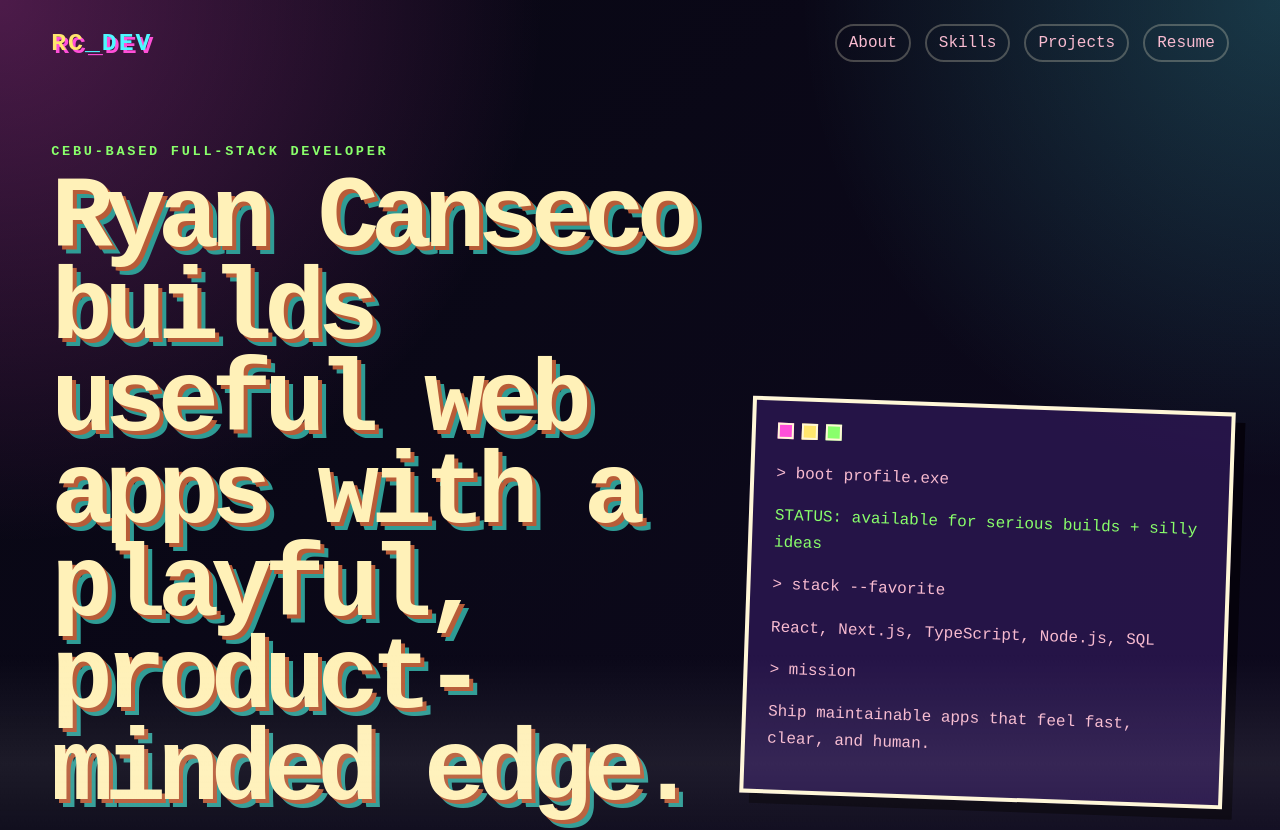
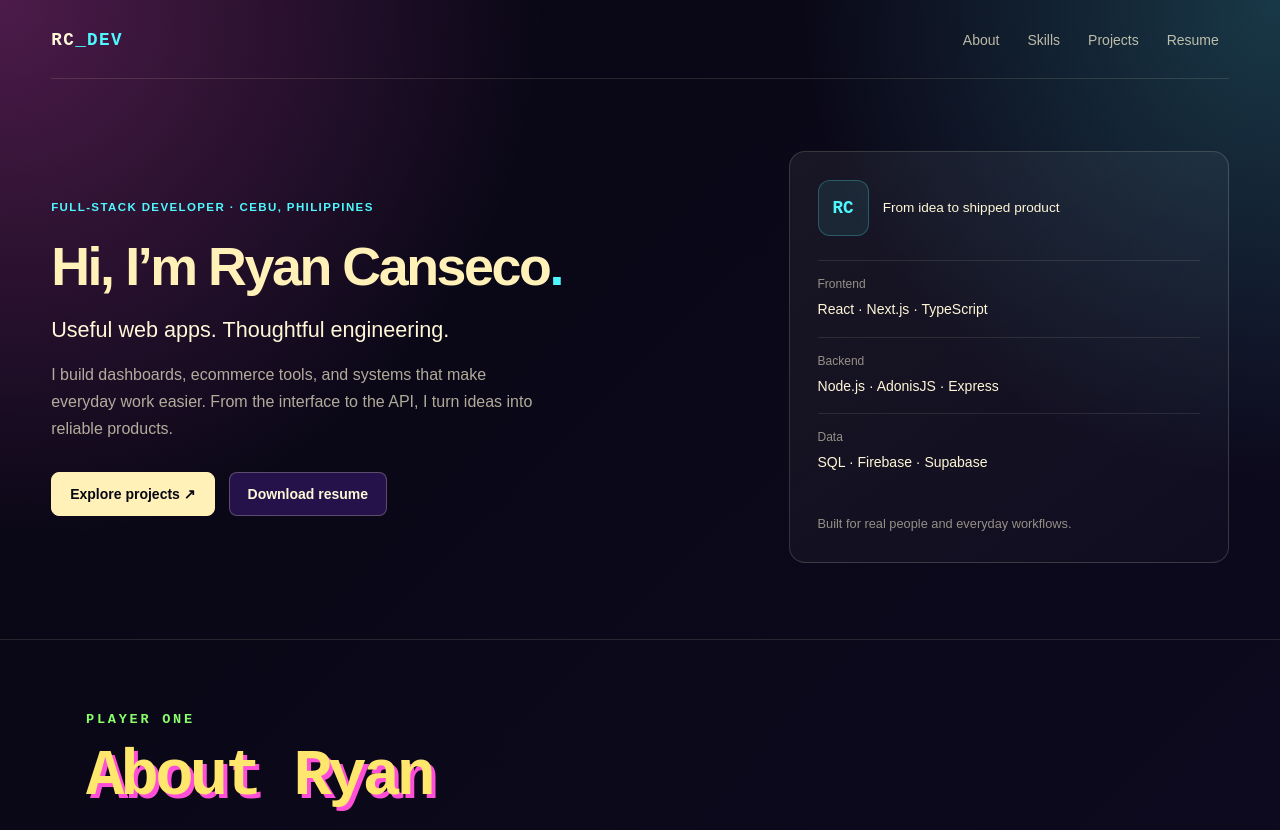
Before and after one commit to chixka000/ryan-portfolio, a Next.js app: page / in a window 1280 px wide. Shown: the top 830 px of the page. Built offline with nearby package versions, Linux system fonts and the light colour scheme.

Commit message:
Redesign hero with compact typography and cleaner layout

```diff
--- a/app/globals.css
+++ b/app/globals.css
@@ -45,9 +45,10 @@ main {
 }
 
 .hero {
-  min-height: 100vh;
-  padding: 24px clamp(18px, 4vw, 72px) 80px;
+  padding: 24px clamp(18px, 4vw, 72px) 76px;
   position: relative;
+  font-family: Arial, Helvetica, sans-serif;
+  border-bottom: 1px solid rgba(255, 247, 215, 0.12);
 }
 
 .scanline {
@@ -70,14 +71,16 @@ main {
   max-width: 1180px;
   position: relative;
   z-index: 2;
+  padding-bottom: 22px;
+  border-bottom: 1px solid rgba(255, 247, 215, 0.12);
 }
 
 .brand {
-  color: var(--yellow);
-  font-size: clamp(1.2rem, 2vw, 1.55rem);
+  color: var(--text);
+  font-size: 1.1rem;
   font-weight: 900;
   letter-spacing: 0.08em;
-  text-shadow: 3px 3px 0 var(--pink);
+  font-family: "Courier New", Courier, monospace;
 }
 
 .brand span {
@@ -87,15 +90,14 @@ main {
 .nav div {
   display: flex;
   flex-wrap: wrap;
-  gap: 14px;
+  gap: 8px;
   justify-content: flex-end;
 }
 
 .nav a:not(.brand) {
-  border: 2px solid rgba(255, 247, 215, 0.25);
-  border-radius: 999px;
-  color: var(--muted);
-  padding: 8px 12px;
+  color: rgba(255, 247, 215, 0.72);
+  font-size: 0.875rem;
+  padding: 8px 10px;
 }
 
 .nav a:not(.brand):hover {
@@ -106,9 +108,9 @@ main {
 .heroGrid {
   align-items: center;
   display: grid;
-  gap: 42px;
-  grid-template-columns: minmax(0, 1.15fr) minmax(320px, 0.85fr);
-  margin: 82px auto 0;
+  gap: clamp(28px, 5vw, 72px);
+  grid-template-columns: minmax(0, 1.3fr) minmax(300px, 0.85fr);
+  margin: 72px auto 0;
   max-width: 1180px;
 }
 
@@ -128,14 +130,31 @@ p {
   margin-top: 0;
 }
 
-h1 {
+.hero h1 {
   color: var(--headline);
-  font-size: clamp(3rem, 8vw, 6.8rem);
-  letter-spacing: -0.08em;
-  line-height: 0.9;
-  margin-bottom: 26px;
-  max-width: 980px;
-  text-shadow: 4px 4px 0 var(--headline-shadow), 8px 8px 0 var(--headline-glow);
+  font-size: clamp(2rem, 4.2vw, 3.5rem);
+  letter-spacing: -0.045em;
+  line-height: 1.12;
+  margin-bottom: 18px;
+  max-width: 600px;
+}
+
+.hero h1 span {
+  color: var(--cyan);
+}
+
+.hero .eyebrow {
+  color: var(--cyan);
+  font-size: 0.72rem;
+  letter-spacing: 0.12em;
+  line-height: 1.6;
+  margin-bottom: 20px;
+}
+
+.heroTagline {
+  font-size: clamp(1.1rem, 2vw, 1.35rem);
+  line-height: 1.5;
+  margin-bottom: 14px;
 }
 
 h2 {
@@ -152,10 +171,90 @@ h3 {
 }
 
 .intro {
-  color: var(--muted);
-  font-size: clamp(1rem, 2vw, 1.25rem);
+  color: rgba(255, 247, 215, 0.68);
+  font-size: 1rem;
   line-height: 1.7;
-  max-width: 760px;
+  max-width: 490px;
+}
+
+.hero .button {
+  border: 1px solid rgba(255, 247, 215, 0.25);
+  border-radius: 8px;
+  box-shadow: none;
+  font-size: 0.875rem;
+  font-weight: 600;
+  padding: 13px 18px;
+  text-transform: none;
+}
+
+.hero .button.primary {
+  background: var(--headline);
+  color: var(--bg-deep);
+  border-color: var(--headline);
+}
+
+.hero .button:hover {
+  box-shadow: none;
+  transform: translateY(-2px);
+}
+
+.hero a:focus-visible {
+  outline: 2px solid var(--cyan);
+  outline-offset: 5px;
+}
+
+.heroProfile {
+  background: linear-gradient(145deg, rgba(255, 255, 255, 0.06), rgba(255, 255, 255, 0.02));
+  border: 1px solid rgba(255, 247, 215, 0.16);
+  border-radius: 16px;
+  padding: 28px;
+}
+
+.profileHeader {
+  align-items: center;
+  display: flex;
+  gap: 14px;
+  font-size: 0.85rem;
+  line-height: 1.5;
+}
+
+.profileMonogram {
+  background: rgba(79, 248, 255, 0.08);
+  border: 1px solid rgba(79, 248, 255, 0.25);
+  border-radius: 12px;
+  color: var(--cyan);
+  font-family: "Courier New", Courier, monospace;
+  font-size: 1.1rem;
+  font-weight: 700;
+  padding: 14px;
+}
+
+.profileDetails {
+  margin: 24px 0;
+}
+
+.profileDetails div {
+  border-top: 1px solid rgba(255, 247, 215, 0.1);
+  padding: 16px 0;
+}
+
+.profileDetails dt {
+  color: rgba(255, 247, 215, 0.55);
+  font-size: 0.75rem;
+  margin-bottom: 7px;
+}
+
+.profileDetails dd {
+  font-size: 0.875rem;
+  line-height: 1.6;
+  margin: 0;
+}
+
+.profileNote {
+  color: rgba(255, 247, 215, 0.55);
+  font-size: 0.8rem;
+  line-height: 1.6;
+  margin-bottom: 0;
 }
 
 .ctaRow {
@@ -549,12 +648,31 @@ footer a {
     margin-top: 54px;
   }
 
-  h1 {
-    text-shadow: 3px 3px 0 var(--pink), 6px 6px 0 var(--cyan);
+  .terminal {
+    transform: none;
+  }
+}
+
+@media (max-width: 540px) {
+  .hero {
+    padding-bottom: 48px;
   }
 
-  .terminal {
-    transform: none;
+  .nav div {
+    justify-content: flex-start;
+    gap: 4px;
+  }
+
+  .nav a:not(.brand) {
+    padding: 8px 8px 8px 0;
+  }
+
+  .heroGrid {
+    margin-top: 36px;
+  }
+
+  .heroProfile {
+    padding: 22px;
   }
 }
 
--- a/app/page.tsx
+++ b/app/page.tsx
@@ -185,7 +185,6 @@ export default function Home() {
   return (
     <main>
       <section className="hero" id="top">
-        <div className="scanline" />
         <nav className="nav" aria-label="Main navigation">
           <a href="#top" className="brand">
             RC<span>_DEV</span>
@@ -200,18 +199,16 @@ export default function Home() {
 
         <div className="heroGrid">
           <div className="heroCopy">
-            <p className="eyebrow">Cebu-based full-stack developer</p>
-            <h1>
-              Ryan Canseco builds useful web apps with a playful, product-minded edge.
-            </h1>
+            <p className="eyebrow">Full-stack developer · Cebu, Philippines</p>
+            <h1>Hi, I’m Ryan Canseco<span>.</span></h1>
+            <p className="heroTagline">Useful web apps. Thoughtful engineering.</p>
             <p className="intro">
-              React / Next.js, TypeScript, Node.js, AdonisJS, Express, and database work across
-              dashboards, ecommerce tools, enrollment systems, fulfillment workflows, and
-              microservices.
+              I build dashboards, ecommerce tools, and systems that make everyday work easier.
+              From the interface to the API, I turn ideas into reliable products.
             </p>
             <div className="ctaRow">
               <a className="button primary" href="#arcade">
-                Fish to unlock projects
+                Explore projects ↗
               </a>
               <a className="button" href="/ryan-canseco-resume.pdf">
                 Download resume
@@ -219,19 +216,18 @@ export default function Home() {
             </div>
           </div>
 
-          <div className="terminal" aria-label="Developer profile terminal">
-            <div className="terminalBar">
-              <span />
-              <span />
-              <span />
+          <aside className="heroProfile" aria-label="Development focus">
+            <div className="profileHeader">
+              <span className="profileMonogram" aria-hidden="true">RC</span>
+              <span>From idea to shipped product</span>
             </div>
-            <p>&gt; boot profile.exe</p>
-            <p className="green">STATUS: available for serious builds + silly ideas</p>
-            <p>&gt; stack --favorite</p>
-            <p>React, Next.js, TypeScript, Node.js, SQL</p>
-            <p>&gt; mission</p>
-            <p>Ship maintainable apps that feel fast, clear, and human.</p>
-          </div>
+            <dl className="profileDetails">
+              <div><dt>Frontend</dt><dd>React · Next.js · TypeScript</dd></div>
+              <div><dt>Backend</dt><dd>Node.js · AdonisJS · Express</dd></div>
+              <div><dt>Data</dt><dd>SQL · Firebase · Supabase</dd></div>
+            </dl>
+            <p className="profileNote">Built for real people and everyday workflows.</p>
+          </aside>
         </div>
       </section>
 
```
